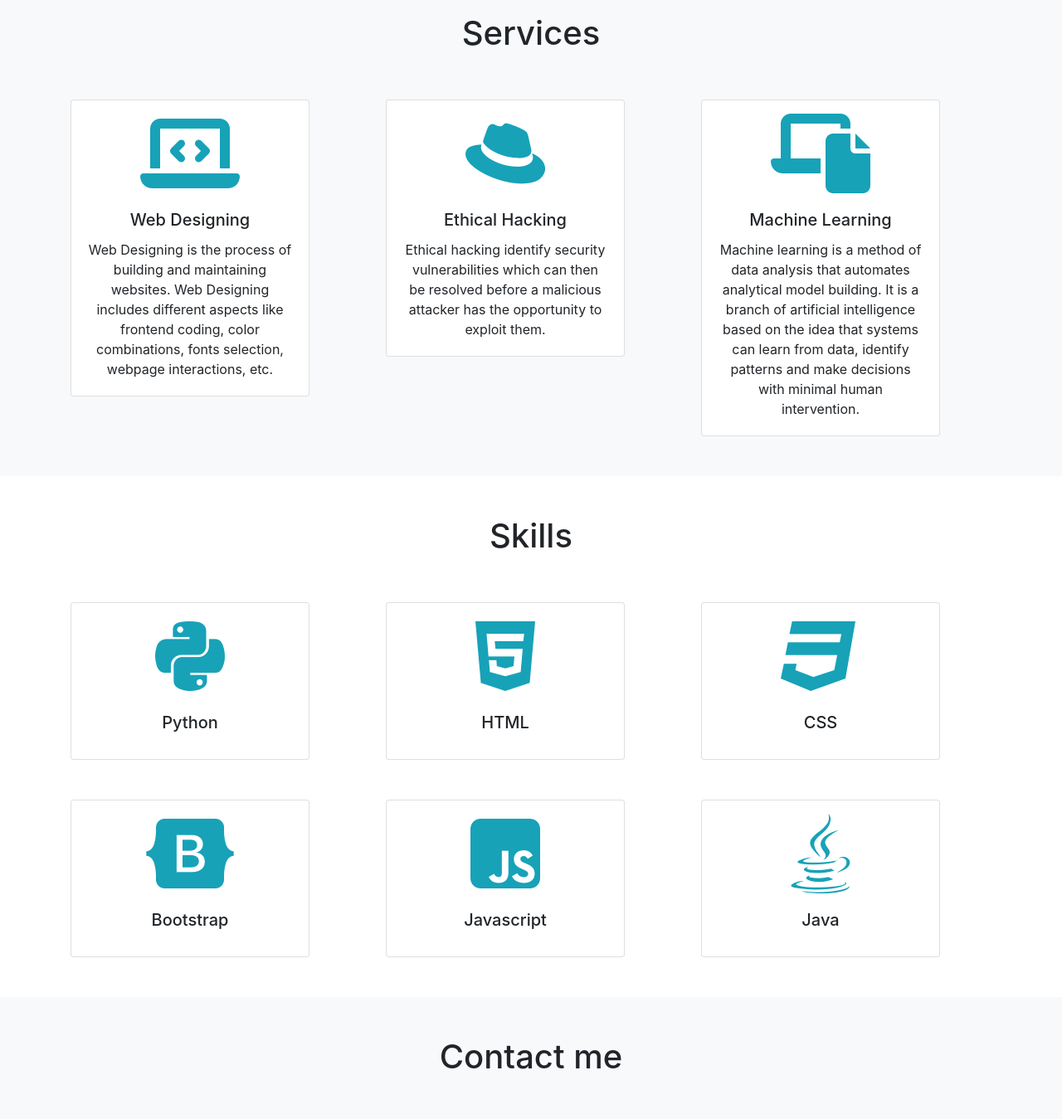
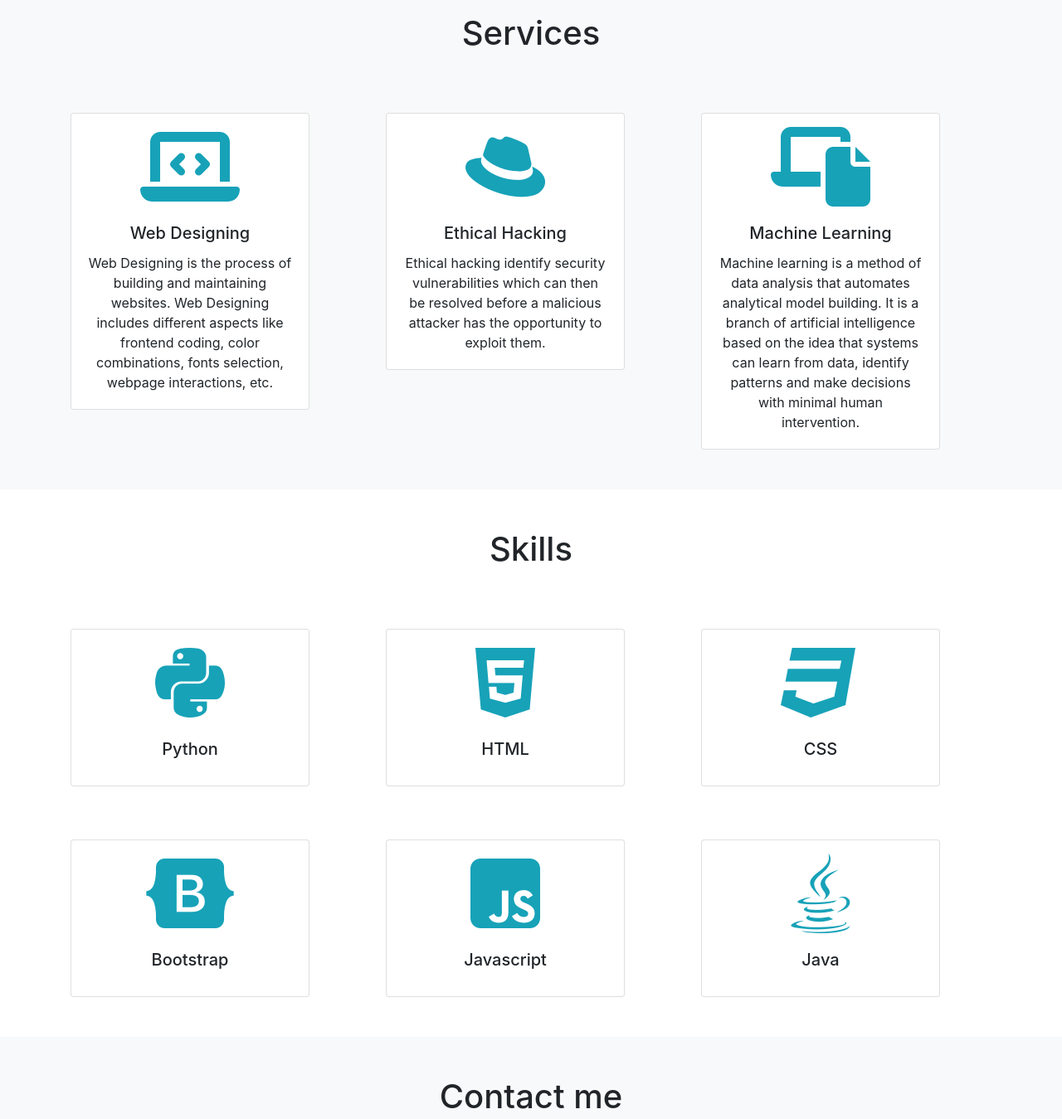
Before and after one commit to alwinantony123/PersonalWebsite, a plain HTML site: page index.html in a window 1280 px wide. Shown: the part 700-2049 px from the top of the page at 83% size. Drawn offline with nearby package versions, Linux system fonts and the light colour scheme.

Commit message:
Add files via upload
v2.1

```diff
--- a/index.html
+++ b/index.html
@@ -86,7 +86,7 @@
         <div class="container">
             <h1 class="text-center">Services</h1>
             <div class="row pt-5">
-                <div class="col-md-4">
+                <div class="col-md-4  pt-3">
                     <div class="card text-center pt-3" style="width: 18rem;">
                         <i class="fa-solid fa-laptop-code display-1 text-center text-info"></i>
                         <div class="card-body">
@@ -97,7 +97,7 @@
                         </div>
                     </div>
                 </div>
-                <div class="col-md-4">
+                <div class="col-md-4 pt-3">
                     <div class="card text-center pt-3" style="width: 18rem;">
                         <i class="fa-brands fa-redhat display-1 text-center text-info"></i>
                         <div class="card-body">
@@ -108,7 +108,7 @@
                         </div>
                     </div>
                 </div>
-                <div class="col-md-4">
+                <div class="col-md-4 pt-3">
                     <div class="card text-center pt-3" style="width: 18rem;">
                         <i class="fa-sharp fa-solid fa-laptop-file display-1 text-center text-info"></i>
                         <div class="card-body">
@@ -127,7 +127,7 @@
         <div class="container">
             <h1 class="text-center">Skills</h1>
             <div class="row pt-5">
-                <div class="col-md-4">
+                <div class="col-md-4  pt-3">
                     <div class="card text-center pt-3" style="width: 18rem;">
                         <i class="fa-brands fa-python display-1 text-center text-info"></i>
                         <div class="card-body">
@@ -136,7 +136,7 @@
                         </div>
                     </div>
                 </div>
-                <div class="col-md-4">
+                <div class="col-md-4  pt-3">
                     <div class="card text-center pt-3" style="width: 18rem;">
                         <i class="fa-brands fa-html5 display-1 text-center text-info"></i>
                         <div class="card-body">
@@ -145,7 +145,7 @@
                         </div>
                     </div>
                 </div>
-                <div class="col-md-4">
+                <div class="col-md-4 pt-3">
                     <div class="card text-center pt-3" style="width: 18rem;">
                         <i class="fa-brands fa-css3 display-1 text-center text-info"></i>
                         <div class="card-body">
@@ -156,7 +156,7 @@
                 </div>
             </div>
             <div class="row pt-5">
-                <div class="col-md-4">
+                <div class="col-md-4  pt-3">
                     <div class="card text-center pt-3" style="width: 18rem;">
                         <i class="fa-brands fa-bootstrap display-1 text-center text-info"></i>
                         <div class="card-body">
@@ -165,7 +165,7 @@
                         </div>
                     </div>
                 </div>
-                <div class="col-md-4">
+                <div class="col-md-4  pt-3">
                     <div class="card text-center pt-3" style="width: 18rem;">
                         <i class="fa-brands fa-square-js display-1 text-center text-info"></i>
                         <div class="card-body">
@@ -174,7 +174,7 @@
                         </div>
                     </div>
                 </div>
-                <div class="col-md-4">
+                <div class="col-md-4  pt-3">
                     <div class="card text-center pt-3" style="width: 18rem;">
                         <i class="fa-brands fa-java display-1 text-center text-info"></i>
                         <div class="card-body">
```
